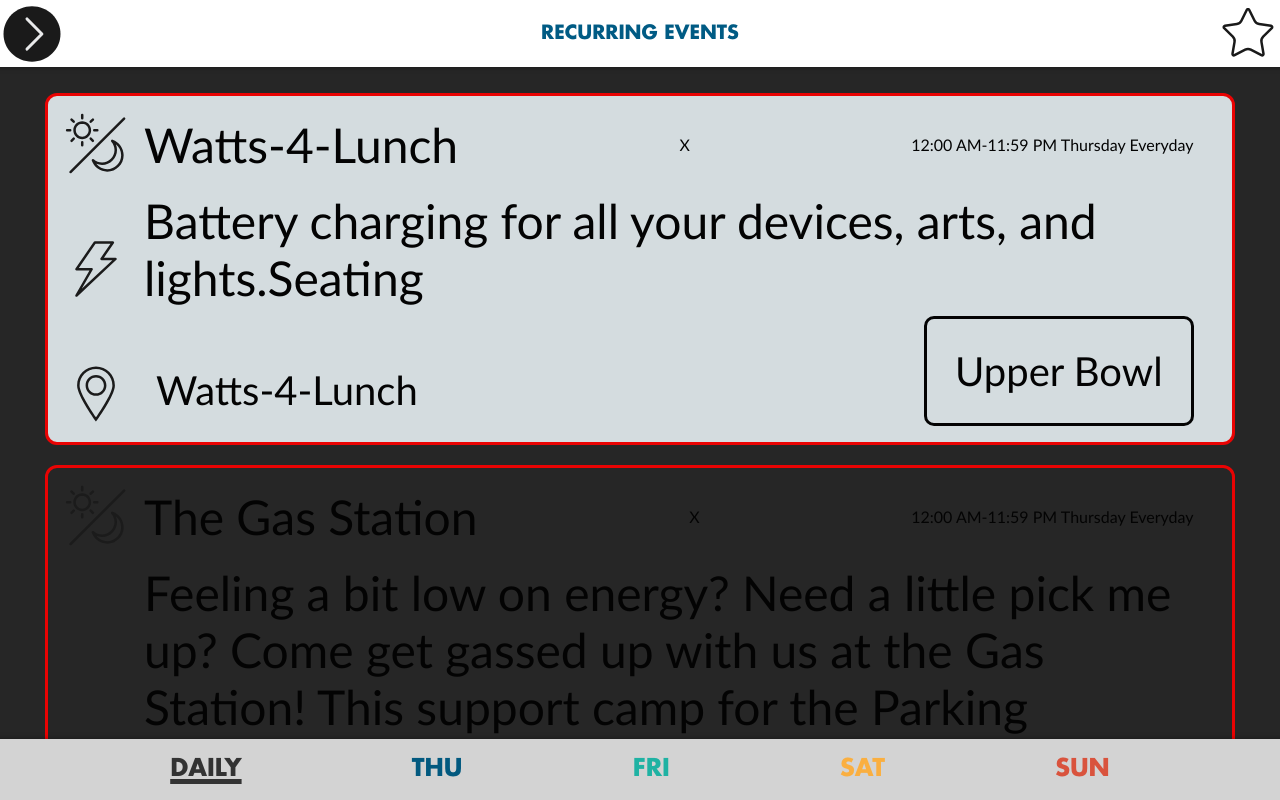
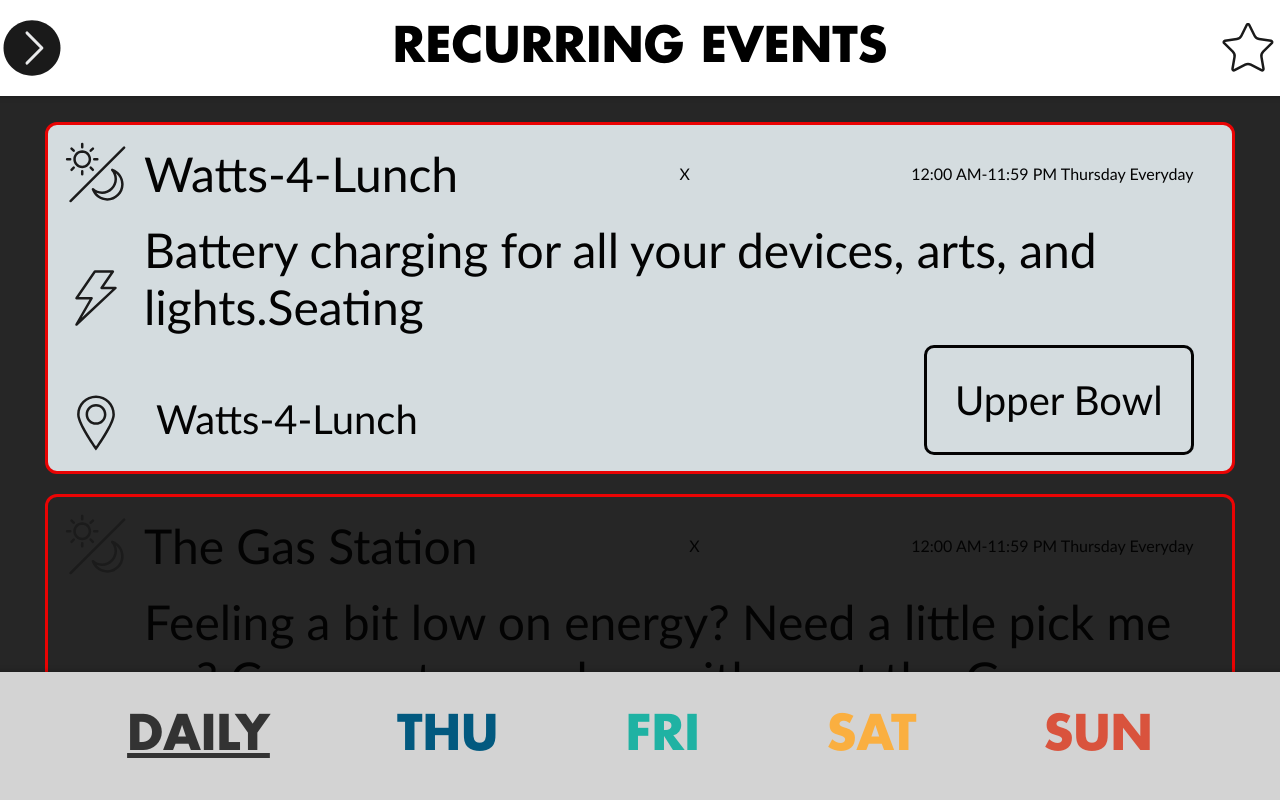
Before and after one commit to WWW-Wizards/SOAK-WWW, a React (Vite) app: page / in a window 1280 px wide. Shown: the top 800 px of the page. Built offline with nearby package versions, Linux system fonts and the light colour scheme.

Commit message:
Footer and Menu sizing

```diff
--- a/src/components/footer/Footer.scss
+++ b/src/components/footer/Footer.scss
@@ -3,19 +3,19 @@
     display: flex;
     flex-direction: row;
     justify-content: space-evenly;
+    align-items: center;
     position: fixed;
     bottom: 0;
     width: 100%;
+    height: 8em;
     background-color: lightgrey;
     box-shadow: 0px 10px 7px 7px black;
-        padding-top: 15px;
-        padding-bottom: 15px;
   }
 
   &-tabs {
-        font-family: 'Futura Bold', sans-serif;
+    font-family: "Futura Bold", sans-serif;
     font-variant-caps: small-caps;
-        font-size: 1.5em;
+    font-size: 3em;
 
     > button {
       margin: 0;
@@ -30,6 +30,8 @@
   }
 
   &-tab-active {
+    background-color: #035980;
+    color: none;
     text-decoration: underline 5px;
   }
 }
--- a/src/components/header/Menu.jsx
+++ b/src/components/header/Menu.jsx
@@ -8,6 +8,14 @@ export const Menu = () => {
   const { menu, setMenu } = useMenu();
   const { date: headingText } = useDate();
   const { filter, FILTERS, handleFilterFavorites } = useFilter();
+
+  const color = {
+    DAILY: "#333333",
+    THU: "#02597F",
+    FRI: "#1FB2A3",
+    SAT: "#FAAF40",
+    SUN: "#D9533D",
+  };
 
   return (
     <div className="menu-accordion-wrapper">
--- a/src/components/header/Menu.scss
+++ b/src/components/header/Menu.scss
@@ -4,6 +4,7 @@
     top: 0;
     box-shadow: 0px -10px 7px 7px black;
     z-index: 1000;
+    height: 6em;
   }
 
   &-accordion-content {
@@ -13,6 +14,7 @@
     justify-content: space-between;
     cursor: pointer;
     background-color: lightgrey;
+    height: 6em;
   }
 
   &-accordion-content:hover {
@@ -24,9 +26,9 @@
   }
 
   &-accordion-heading {
-        font-family: 'Futura Bold', sans-serif;
-        font-size: 1.2em;
-        color: #005b84;
+    font-family: "Futura Bold", sans-serif;
+    font-size: 3em;
+    color: var(--day-color);
   }
 
   &-accordion-svg {
@@ -60,7 +62,6 @@
   & > input {
     border-radius: 5px;
     border: 1px solid black;
-        width: 70%;
-        height: 2em;
+    font-size: 3em;
   }
 }
```
Lines whose indentation alone changed are shown as unchanged.
